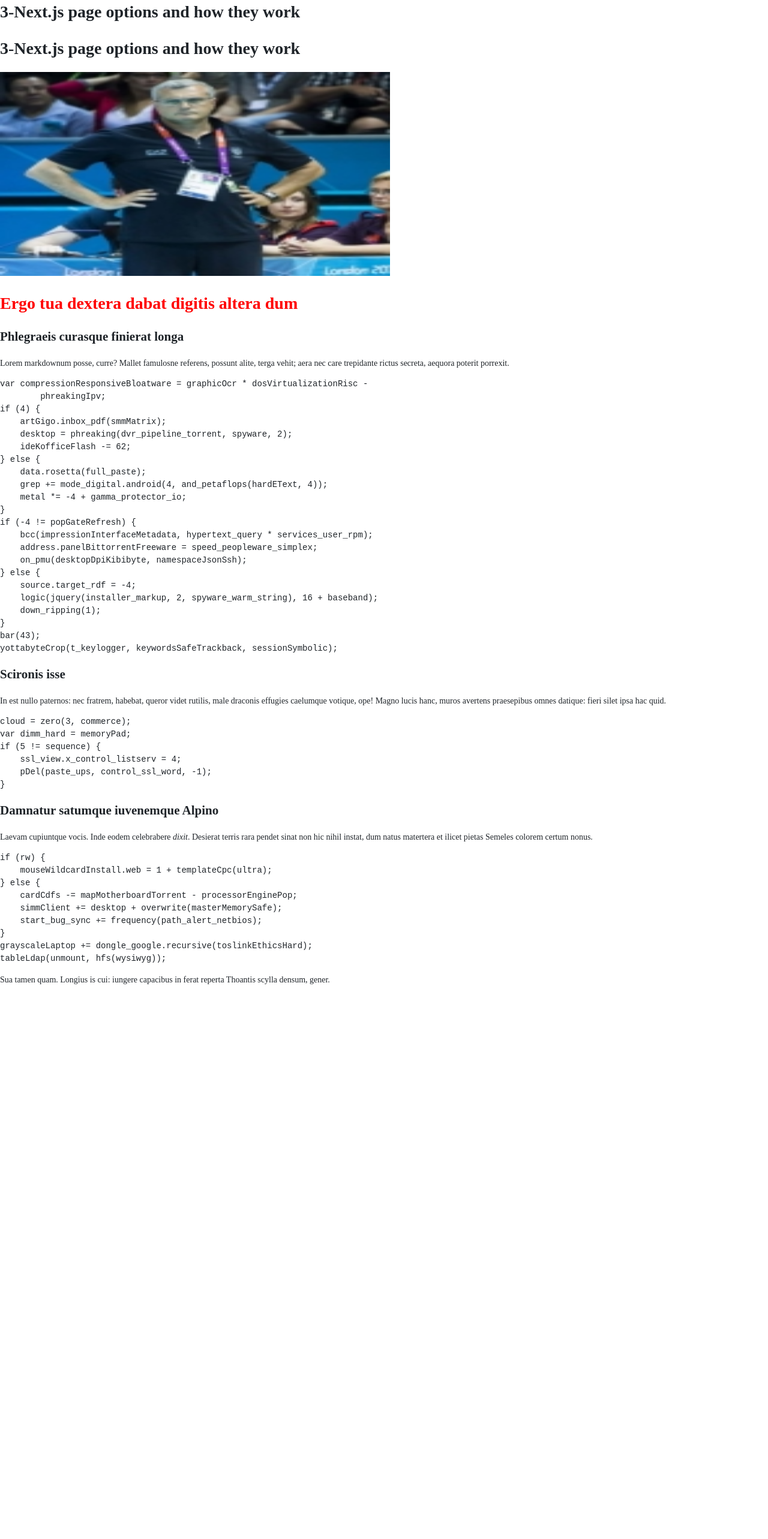
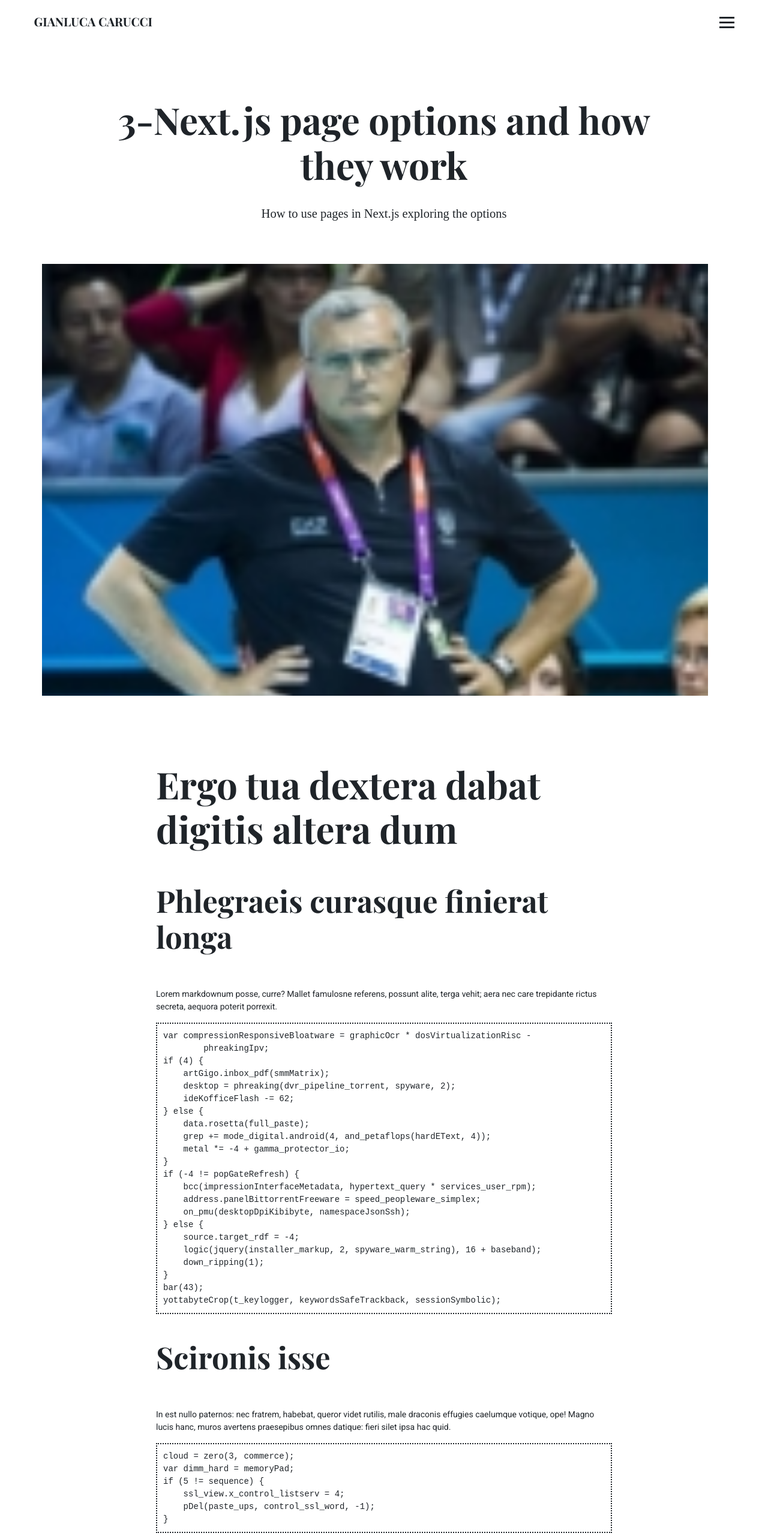
Before and after one commit to rucka/gianluca.carucci.org, a Next.js app: page /post/another-another-nextjs-page-options-and-how-they-work in a window 1280 px wide. Shown: the part 20-2586 px from the top of the page at 60% size. Before the commit the page ends 1664 px from the top, so only its background shows below. Built offline with nearby package versions, Linux system fonts and the light colour scheme.

Commit message:
styled post page

```diff
--- a/src/components/Layout.tsx
+++ b/src/components/Layout.tsx
@@ -1,14 +1,26 @@
 import { Header } from '.'
 import Footer from './Footer'
 import React from 'react'
-import { LayoutContainer, ContentContainer } from '../pages/index'
+import styled, { css, CSSProp, DefaultTheme } from 'styled-components'
 
-export default function Layout({ children }: { children: React.ReactNode }) {
+type LayoutProps = { children: React.ReactNode; mainCss?: CSSProp<DefaultTheme> }
+
+export default function Layout({ children, mainCss }: LayoutProps) {
   return (
     <LayoutContainer>
       <Header />
-      <ContentContainer>{children}</ContentContainer>
+      <ContentContainer customCss={mainCss}>{children}</ContentContainer>
       <Footer />
     </LayoutContainer>
   )
 }
+
+const LayoutContainer = styled.div`
+  display: flex;
+  flex-direction: column;
+  justify-content: space-between;
+`
+const ContentContainer = styled.main<{ customCss?: CSSProp<DefaultTheme> }>`
+  flex: auto;
+  ${(p) => p.customCss ?? css``}
+`
--- a/src/pages/post/[slug].tsx
+++ b/src/pages/post/[slug].tsx
@@ -1,6 +1,7 @@
 import md from 'markdown-it'
-import Image from 'next/image'
-import styled from 'styled-components'
+import Head from 'next/head'
+import styled, { css, CSSProp, DefaultTheme } from 'styled-components'
+import Layout from '../../components/Layout'
 import { Header, postList, readPostFromSlug } from '../../services/postsService'
 
 type PostProps = { header: Header; content: string }
@@ -9,14 +10,23 @@ export default function PostPage({ header, content }: PostProps) {
   const mdRender = md()
   const __html = mdRender.render(content)
   return (
-    <PostContainer>
-      <PostTitle>{header.title}</PostTitle>
-      <PostHeader header={header} />
-      <PostContent dangerouslySetInnerHTML={{ __html }} />
-      <PostFooter />
-      <PostSuggested />
-      <PostComments />
-    </PostContainer>
+    <>
+      <Head>
+        <title>Gianluca Carucci - Software Engineer</title>
+        <meta name="description" content="Gianluca Carucci - Software Engineer" />
+        <link rel="icon" href="/favicon.ico" />
+      </Head>
+      <Layout mainCss={mainCss}>
+        <PostContainer>
+          <PostHeader>
+            <PostTitle>{header.title}</PostTitle>
+            <span>{header.metaDesc}</span>
+          </PostHeader>
+          <PostImage src={header.socialImage ?? ''} />
+          <PostContent dangerouslySetInnerHTML={{ __html }} />
+        </PostContainer>
+      </Layout>
+    </>
   )
 }
 
@@ -38,33 +48,125 @@ export async function getStaticProps({ params: { slug } }: { params: { slug: str
   }
 }
 
-const PostContainer = styled.div``
+const mainCss: CSSProp<DefaultTheme> = css`
+  /* margin-top: 60px; */
+  max-width: 1140px;
+  width: 100%;
+  padding-right: 15px;
+  padding-left: 15px;
+  margin-right: auto;
+  margin-left: auto;
+`
 
-const PostTitle = styled.h1``
-
-const PostHero = styled(Image)``
-
-const PostContent = styled.div`
-  h1 {
-    color: red;
+const PostContainer = styled.div`
+  position: relative;
+  margin-bottom: 4.28rem;
+  padding-top: 4.28rem;
+`
+const PostHeader = styled.header`
+  max-width: 970px;
+  margin-bottom: 4.28rem;
+  margin-left: auto;
+  margin-right: auto;
+  span {
+    display: inline-block;
+    font-size: 1.28rem;
+    font-weight: 400;
+    width: 100%;
+    text-align: center;
   }
 `
 
-const PostHeader = ({ header }: { header: Header }) => {
-  const PostImage = () => {
-    if (!header.socialImage) {
-      return <></>
+const PostTitle = styled.h2`
+  font-family: 'Playfair Display', serif;
+  font-size: 3.8571rem;
+  font-weight: 700;
+  line-height: 1.2;
+  margin-top: 0;
+  margin-bottom: 30px;
+  text-align: center;
+  position: relative;
+  font-size: 3.8571rem;
+`
+
+const PostImage = styled.img`
+  object-fit: cover;
+  max-width: 1110px;
+  max-height: 720px;
+  object-position: 0 0;
+  width: 100%;
+  vertical-align: middle;
+  border-style: none;
+  margin-bottom: 4.28rem;
+`
+
+const PostContent = styled.div`
+  font-family: 'Roboto', serif;
+  line-height: 1.5;
+
+  max-width: 760px;
+  margin-left: auto;
+  margin-right: auto;
+
+  h1,
+  h2,
+  h3,
+  h4,
+  h5,
+  h6 {
+    font-family: 'Playfair Display', serif;
+    font-weight: 700;
+    line-height: 1.2;
+    margin-bottom: 3.4rem;
+  }
+  h1 {
+    font-size: 3.8571rem;
+    margin-bottom: 3.4rem;
+  }
+  h2 {
+    font-size: 3.1428rem;
+    margin-bottom: 3.4rem;
+  }
+  h3 {
+    font-size: 2.4285rem;
+    margin-bottom: 1.71rem;
+  }
+  h4 {
+    font-size: 2rem;
+    margin-bottom: 2.28rem;
+  }
+  h5 {
+    font-size: 1.715rem;
+    line-height: 1.4;
+    margin-bottom: 2rem;
+  }
+  h6 {
+    font-size: 1.286rem;
+    margin-bottom: 1.6rem;
+  }
+  p {
+    margin-top: 0;
+    margin-bottom: 1rem;
+  }
+  blockquote {
+    font-family: 'Playfair Display', serif;
+    font-size: 1.71rem;
+    font-weight: 700;
+    margin: 3.42rem 0 2.4rem;
+    padding-top: 4.4rem;
+    position: relative;
+    line-height: 1.6;
+
+    cite {
+      font-family: Roboto, sans-serif;
+      font-size: 1rem;
+      font-style: normal;
+      font-weight: 400;
     }
-    return <PostHero src={header.socialImage} width={650} height={340} alt="" />
   }
 
-  return (
-    <>
-      <PostTitle>{header.title}</PostTitle>
-      <PostImage />
-    </>
-  )
-}
-const PostFooter = () => <></>
-const PostSuggested = () => <></>
-const PostComments = () => <></>
+  pre {
+    padding: 10px;
+    border: 2px ${(p) => p.theme.black} dotted;
+  }
+`
```
Also changed, not shown: src/pages/index.tsx (+2 -15 lines), 1 other file (tests, documents, lock files or other folders).
